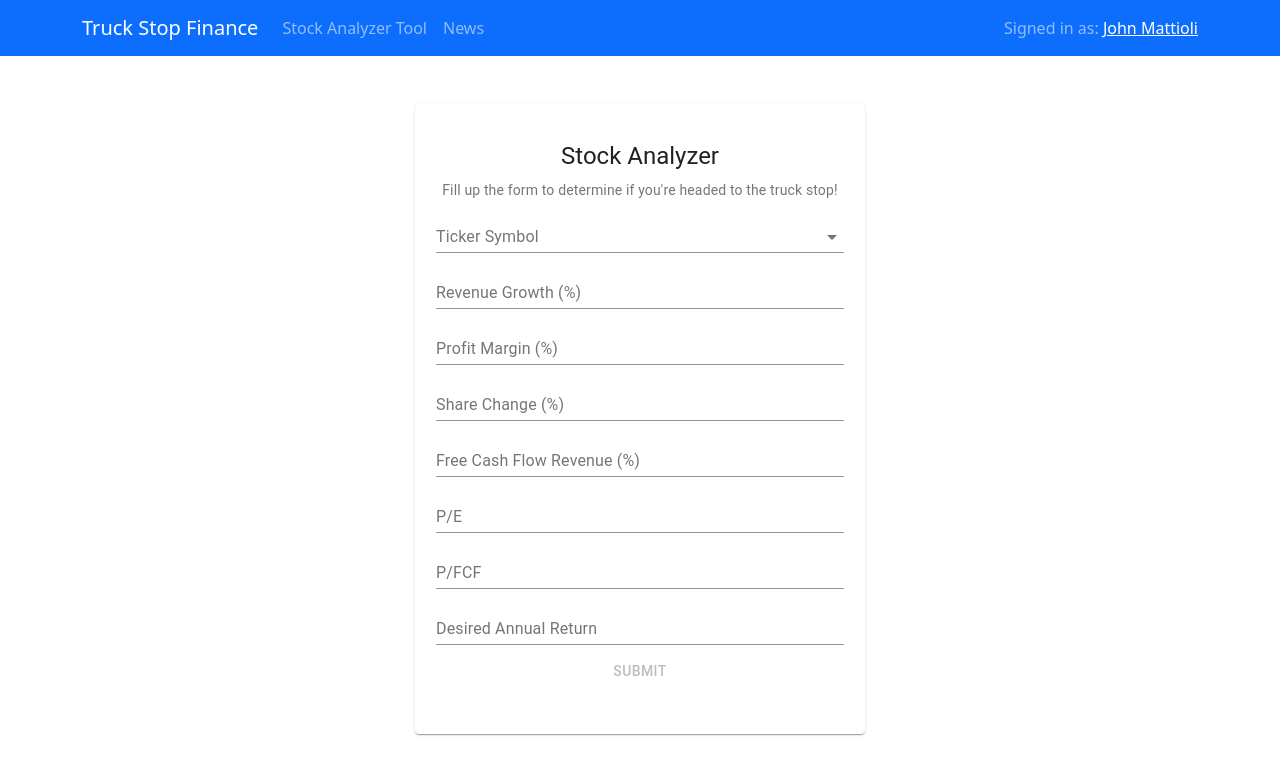
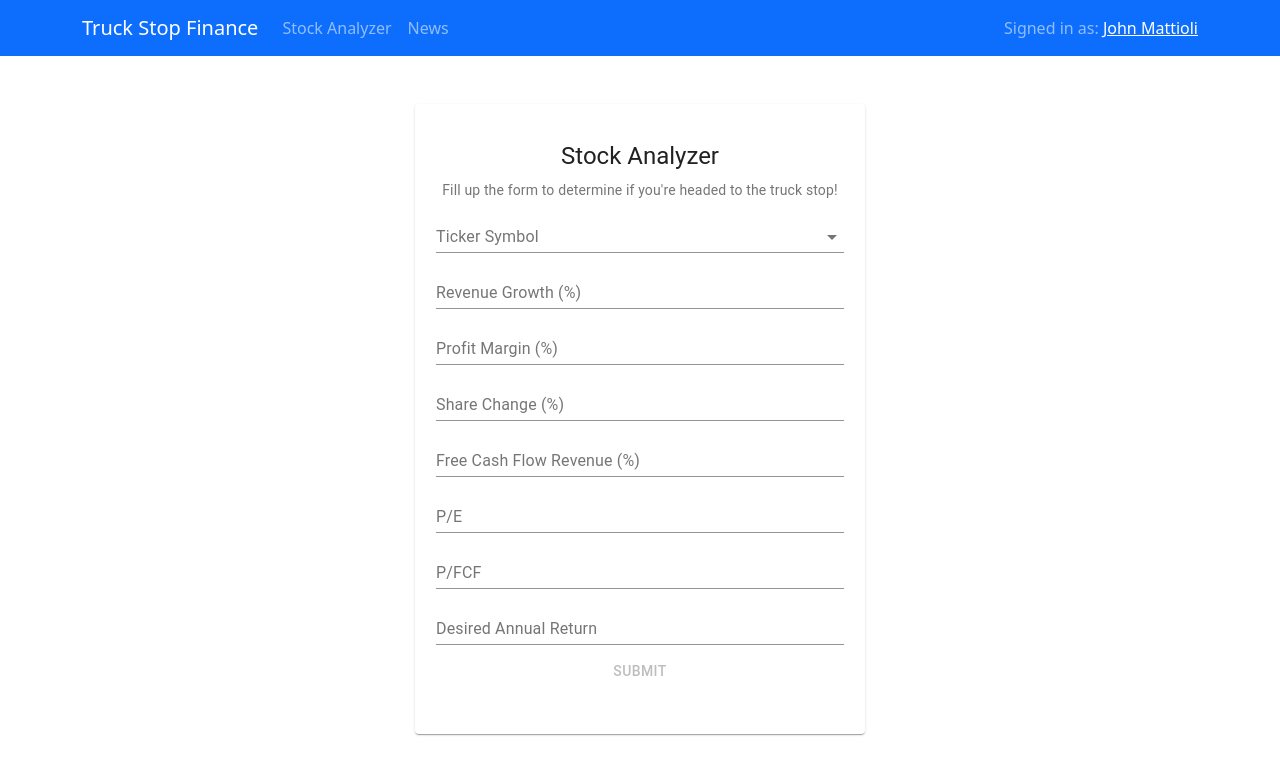
Before and after one commit to Johndmattioli/stock-analyzer, a React (Create React App) app: page / in a window 1280 px wide. Shown: the top 774 px of the page. Built offline with nearby package versions, Linux system fonts and the light colour scheme.

Commit message:
Tool Verb Might Be Stealing From Everything Money...

```diff
--- a/src/App.js
+++ b/src/App.js
@@ -13,7 +13,7 @@ function App() {
         <Container>
           <Navbar.Brand href="/">Truck Stop Finance</Navbar.Brand>
           <Nav className="me-auto">
-            <Nav.Link href="#stockAnalyzer">Stock Analyzer Tool</Nav.Link>
+            <Nav.Link href="#stockAnalyzer">Stock Analyzer</Nav.Link>
           </Nav>
           <Nav className="me-auto">
             <Nav.Link href="#news">News</Nav.Link>
```
